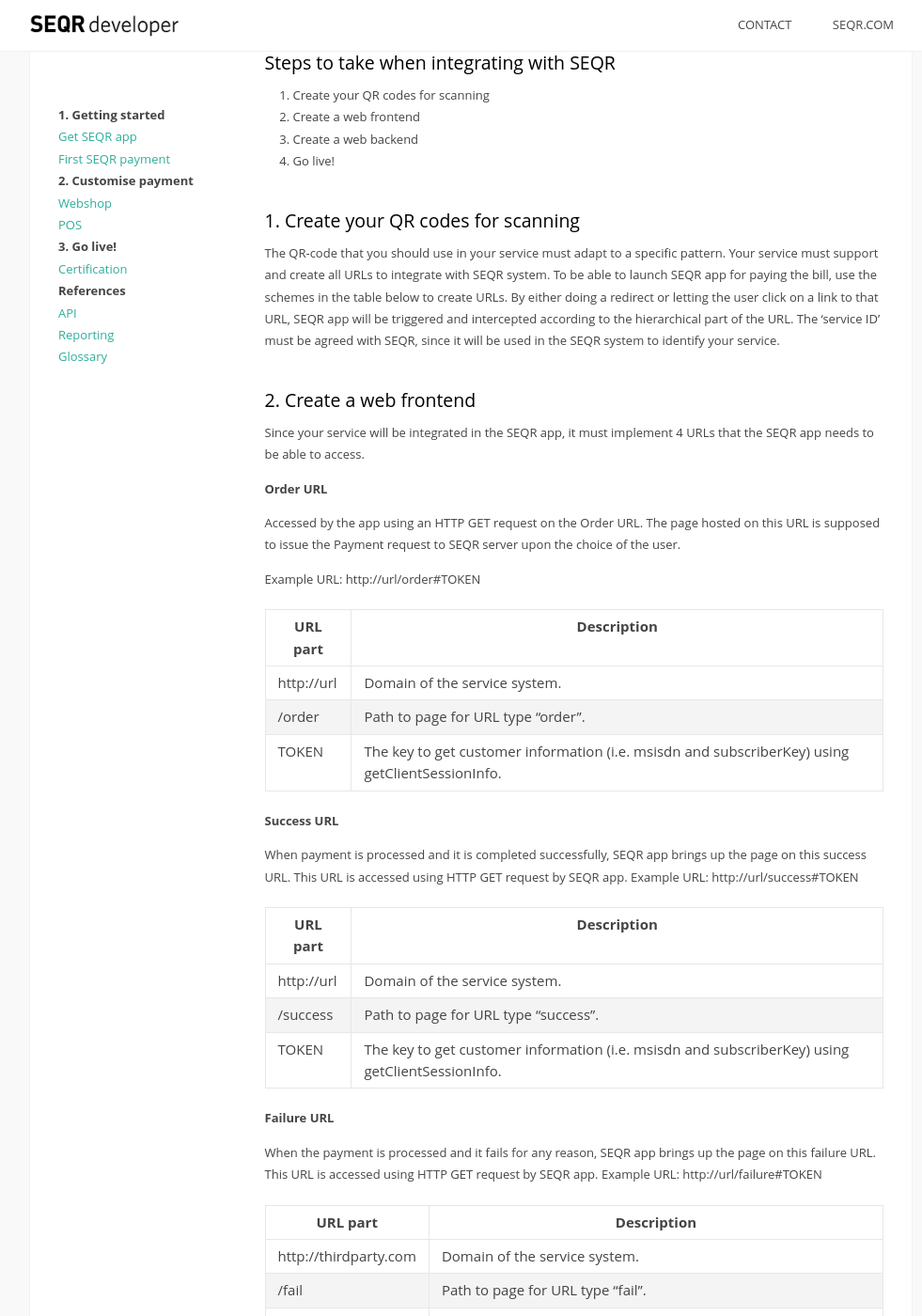
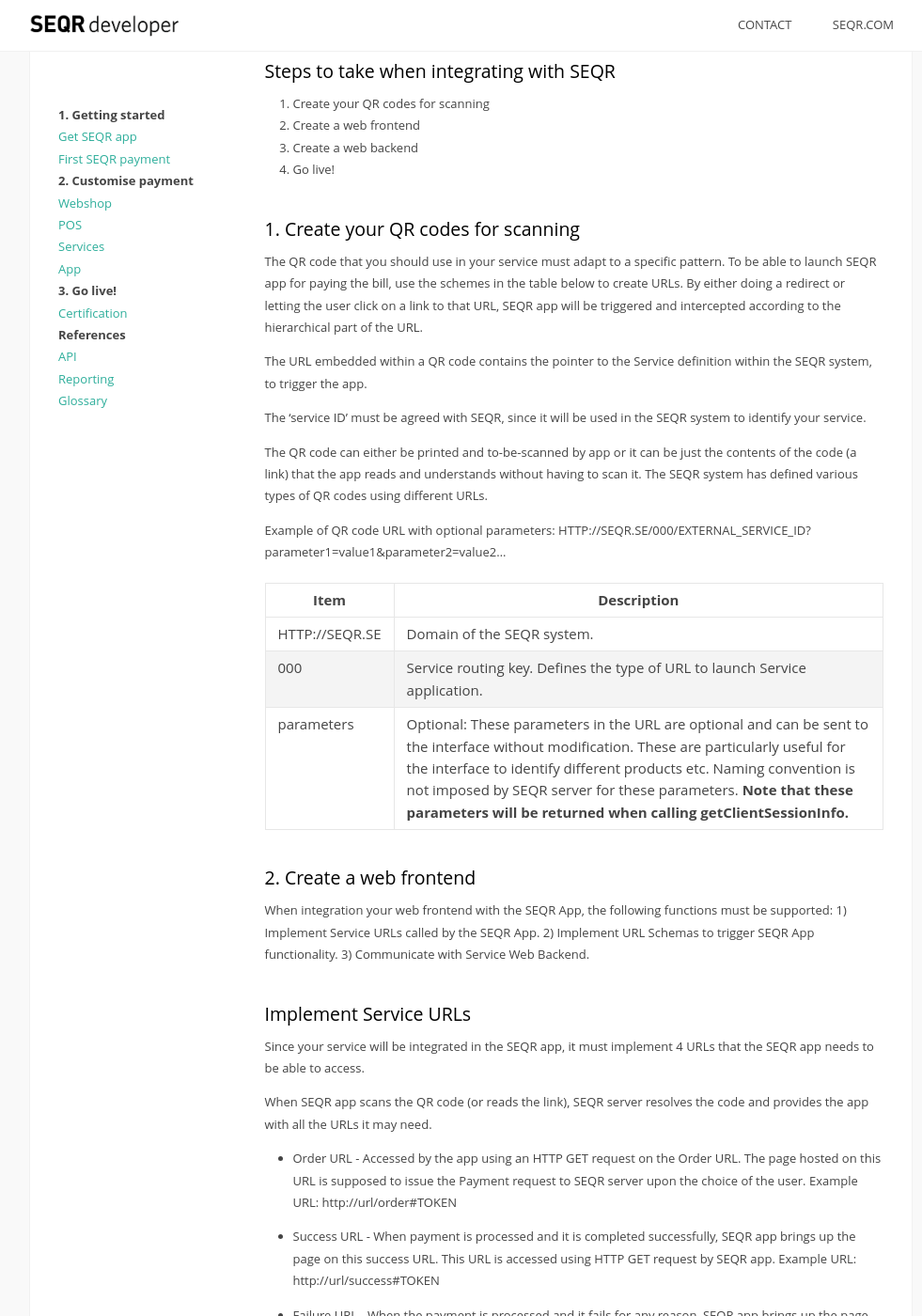
Before and after one commit to SeamlessDistribution/SeamlessDistribution.github.io, a Jekyll site: the page built from merchant/externalservices/index.md, in a window 1280 px wide and 1400 px high, scrolled down 970 px. Shown: the whole window at 94% size, without its empty margins (139-1120 px from the left). Built offline with Jekyll 4.4.1, drawn with Linux system fonts in a browser that asks for light colours; some of the changed text lies outside the part shown.

Commit message:
Reactivated Services and App payments

```diff
--- a/_layouts/default.html
+++ b/_layouts/default.html
@@ -39,6 +39,8 @@
 				<li class="parent">2. Customise payment</li>
 				<li><a href="/merchant/webshop/">Webshop</a></li>
 				<li><a href="/merchant/pos/">POS</a></li>
+				<li><a href="/merchant/externalservices/">Services</a></li>
+				<li><a href="/merchant/inapp/">App</a></li>
 				<li class="parent">3. Go live!</li>
 				<li><a href="/merchant/reference/certification.html">Certification</a></li>
 				<li class="parent">References</li>
--- a/merchant/externalservices/index.md
+++ b/merchant/externalservices/index.md
@@ -14,9 +14,9 @@
 When using SEQR as the payment method for your service, you need to integrate your solution with SEQR.
 This integration is based upon the normal SEQR payment flow, which is described in [First SEQR payment](/merchant/payment).
 
-The following sequence diagram describes how the integration is performed:
+This sequence diagram illustrates how payment is done when integration has been performed:
 
-<img src="/assets/images/Service_flow_140108.png" />
+<img src="/assets/images/service_sequence.png" />
 
 ### Steps to take when integrating with SEQR
 
@@ -29,22 +29,57 @@
 
 ### 1. Create your QR codes for scanning
 
-The QR-code that you should use in your service must adapt to a specific pattern.
-Your service must support and create all URLs to integrate with SEQR system. To be able to launch SEQR app for paying the bill, use the schemes in the table below to create URLs.
+The QR code that you should use in your service must adapt to a specific pattern. To be able to launch SEQR app for paying the bill, use the schemes in the table below to create URLs.
 By either doing a redirect or letting the user click on a link to that URL, SEQR app will be triggered and intercepted according to the hierarchical part of the URL.
+
+The URL embedded within a QR code contains the pointer to the Service definition within the SEQR system, to trigger the app.
+
 The 'service ID' must be agreed with SEQR, since it will be used in the SEQR system to identify your service.
 
+The QR code can either be printed and to-be-scanned by app or it can be just the contents of the code (a link) that the app reads and understands without having to scan it. The SEQR system has defined various types of QR codes using different URLs.
+
+Example of QR code URL with optional parameters:
+HTTP://SEQR.SE/000/EXTERNAL_SERVICE_ID?parameter1=value1&parameter2=value2...
+
+|--- | --- |
+|  Item | Description |
+|--- | --- |
+| HTTP://SEQR.SE | Domain of the SEQR system. |
+| 000 | Service routing key. Defines the type of URL to launch Service application. |
+| parameters | Optional: These parameters in the URL are optional and can be sent to the interface without modification. These are particularly useful for the interface to identify different products etc. Naming convention is not imposed by SEQR server for these parameters. **Note that these parameters will be returned when calling getClientSessionInfo.** |
+| --- | --- |
 
 ### 2. Create a web frontend
 
+When integration your web frontend with the SEQR App, the following functions must be supported:
+1)	Implement Service URLs called by the SEQR App.
+2)	Implement URL Schemas to trigger SEQR App functionality.
+3)	Communicate with Service Web Backend.
+
+### Implement Service URLs
 Since your service will be integrated in the SEQR app, it must implement 4 URLs that the SEQR app needs to be able to access.
 
-**Order URL**
+When SEQR app scans the QR code (or reads the link), SEQR server resolves the code and provides the app with all the URLs it may need.
 
-Accessed by the app using an HTTP GET request on the Order URL. The page hosted on this URL is supposed to issue the Payment request to SEQR server upon the choice of the user.
+* Order URL - Accessed by the app using an HTTP GET request on the Order URL. The page hosted on this URL is supposed to issue the Payment request to SEQR server upon the choice of the user.
+Example URL: http://url/order#TOKEN
 
-Example URL:
-http://url/order#TOKEN
+
+
+* Success URL - When payment is processed and it is completed successfully, SEQR app brings up the page on this success URL. This URL is accessed using HTTP GET request by SEQR app.
+Example URL: http://url/success#TOKEN
+
+
+
+* Failure URL - When the payment is processed and it fails for any reason, SEQR app brings up the page on this failure URL. This URL is accessed using HTTP GET request by SEQR app.
+Example URL: http://url/failure#TOKEN
+
+
+
+* Cancel URL - Should be provided by the service. When the payment is canceled by the user, SEQR app brings up the page on this cancel URL. This URL is accessed using HTTP GET request by SEQR app.
+Example URL: http://url/cancel#TOKEN
+
+
 
 |--- | --- |
 |  URL part | Description |
@@ -55,64 +90,22 @@
 | --- | --- |
 
 
-**Success URL**
+### Implement URL schemas
 
-When payment is processed and it is completed successfully, SEQR app brings up the page on this success URL. This URL is accessed using HTTP GET request by SEQR app.
-Example URL:
-http://url/success#TOKEN
-
-|--- | --- |
-|  URL part | Description |
-|--- | --- |
-| http://url | Domain of the service system. |
-| /success | Path to page for URL type “success”. |
-| TOKEN | The key to get customer information (i.e. msisdn and subscriberKey) using getClientSessionInfo. |
-| --- | --- |
+Trigger the Paymentflow in the app using the URL Schema (same as above).
 
 
-**Failure URL**
+### Communicate with Service Backend
 
-When the payment is processed and it fails for any reason, SEQR app brings up the page on this failure URL. This URL is accessed using HTTP GET request by SEQR app.
-Example URL:
-http://url/failure#TOKEN
-
-|--- | --- |
-|  URL part | Description |
-|--- | --- |
-| http://thirdparty.com | Domain of the service system. |
-| /fail | Path to page for URL type “fail”. |
-| TOKEN | The key to get customer information (i.e. msisdn and subscriberKey) using getClientSessionInfo. |
-| --- | --- |
+Can trigger the backend to start sendInvoice request once the customer has fulfilled the order section.
 
 
-**Cancel URL**
 
-Should be provided by the service. When the payment is canceled by the user, SEQR app brings up the page on this cancel URL. This URL is accessed using HTTP GET request by SEQR app.
-Example URL:
-http://url/cancel#TOKEN
+### 3. Create a Web Backend
 
-|--- | --- |
-|  URL part | Description |
-|--- | --- |
-| http://thirdparty.com | Domain of the service system. |
-| /cancel | Path to page for URL type “cancel”. |
-| TOKEN | The key to get customer information (i.e. msisdn and subscriberKey) using getClientSessionInfo. |
-| --- | --- |
+The purpose of the web backend is to serve your web frontend with necessary resources, and to handle communication with SEQR backend.
 
-
-The functionality of the frontend is totally up to you own requirements, as long as it confirms to the follwing:
-
-* Implement the 4 URL required by SEQR app
-* Can forward the #TOKEN to the web backend
-* Can trigger the Paymentflow in the app using the URL Schema
-* Can trigger the backend to start sendInvoice request
-
-
-### 3. Create a web backend
-
-The purpose of the web backend is to serve your web frontend with necessary resources, and to handle communication with the SEQR backend.
-
-The communication with the SEQR backend consists of the following:
+The communication with SEQR backend consists of the following:
 
 * calling **getClientSessionInfo**, using the #TOKEN given by the app to the web frontend, in order to retrieve required customer data. Refer to the **getClientSessionInfo** request in the <a href="/merchant/reference/api.html">API</a> section.
 
```
Also changed, not shown: index.md (+2 -0 lines), merchant/inapp/index.md (+4 -4 lines), assets/images/First payment_flow_140108.png (deleted), assets/images/Service_flow.png (deleted), assets/images/Service_flow_140108.png (deleted), assets/images/first_payment_flow_140108.png (deleted), assets/images/loyalty_acc_inSEQR_140108.png (deleted), assets/images/loyalty_send_scan_pay_swipe_140108.png (deleted), assets/images/loyalty_send_scan_swipe_pay_140108.png (deleted), assets/images/loyalty_send_swipe_scan_140109.png (deleted), assets/images/normal_payment_flow_140108.png (deleted), assets/images/replace_loyalty_inSEQR_140109.png (deleted), assets/images/same_loyalty_inSEQR_140109.png (deleted), assets/images/service_sequence.png (added).
